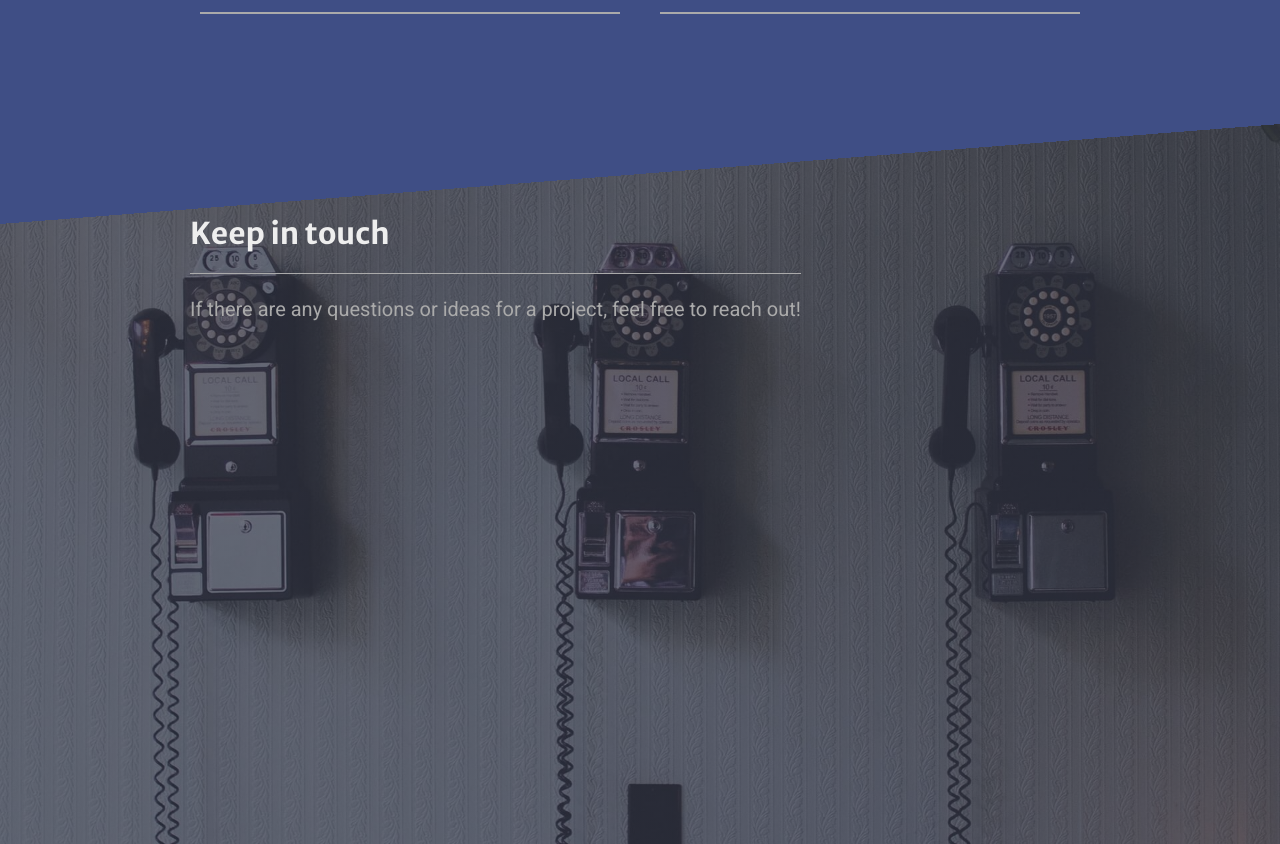
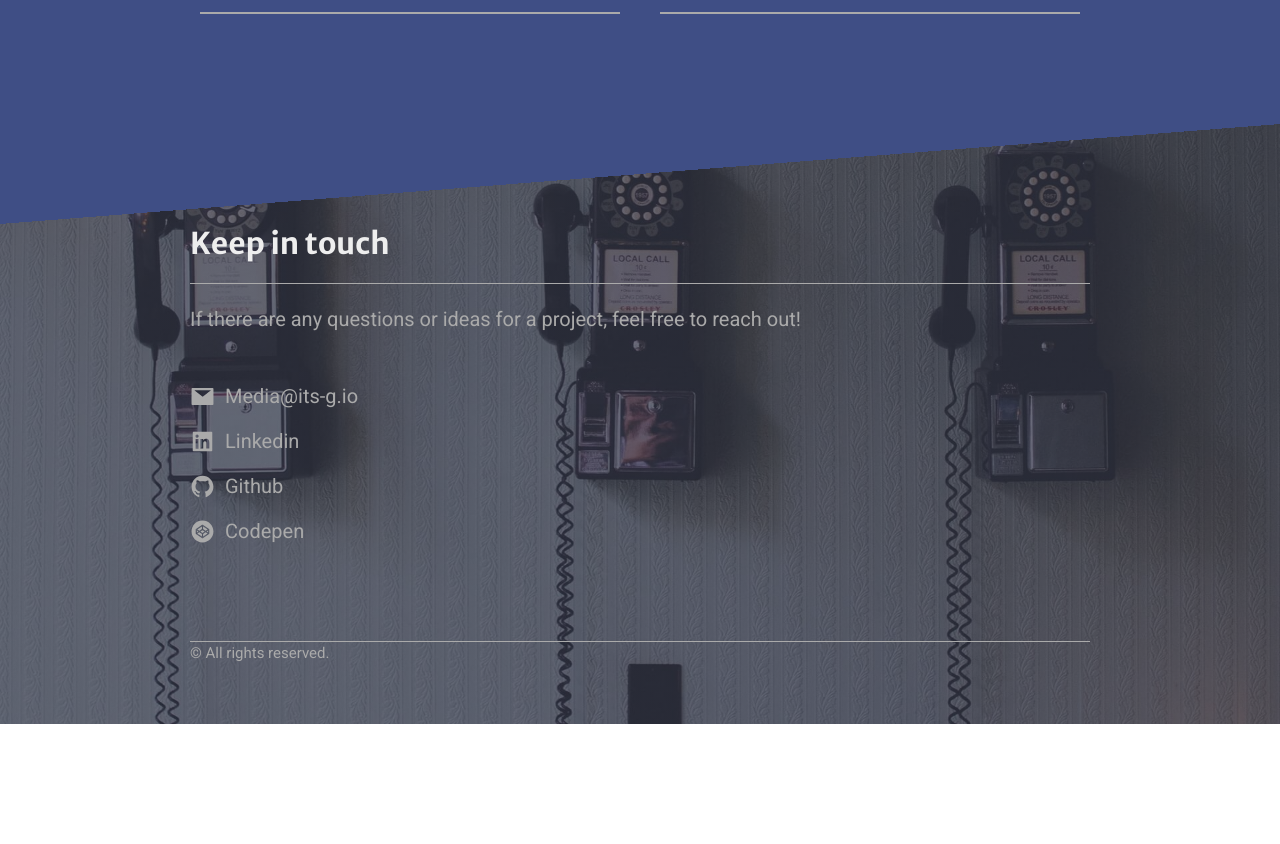
Before and after one commit to its-gio/its-gio.github.io, a React (Create React App) app: page / in a window 1280 px wide. Shown: the part 1784-2628 px from the top of the page. After the commit the page ends 2508 px from the top, so only its background shows below. Built offline with nearby package versions, Linux system fonts and the light colour scheme.

Commit message:
Created links section and rights reserved section.

```diff
--- a/src/components/Footer.jsx
+++ b/src/components/Footer.jsx
@@ -1,4 +1,10 @@
 import React from "react";
+import {
+  AiFillMail,
+  AiFillGithub,
+  AiFillLinkedin,
+  AiFillCodepenCircle,
+} from "react-icons/ai";
 
 export default function Footer() {
   return (
@@ -11,6 +17,45 @@ export default function Footer() {
             reach out!
           </p>
         </div>
+
+        <div className="footer-inner--connect">
+          <div className="footer-inner--connect__links">
+            <a target="_blank" href="mailto: media@its-g.io" className="link">
+              <AiFillMail />
+              Media@its-g.io
+            </a>
+            <a
+              target="_blank"
+              href="https://www.linkedin.com/in/giovani-aguirre/"
+              className="link"
+            >
+              <AiFillLinkedin />
+              Linkedin
+            </a>
+            <a
+              target="_blank"
+              href="https://github.com/its-gio"
+              className="link"
+            >
+              <AiFillGithub />
+              Github
+            </a>
+            <a
+              target="_blank"
+              href="https://codepen.io/its-gio/"
+              className="link"
+            >
+              <AiFillCodepenCircle />
+              Codepen
+            </a>
+          </div>
+
+          <div className="footer-inner--connect__form"></div>
+        </div>
+      </div>
+
+      <div className="footer-reserved">
+        <p>&copy; All rights reserved.</p>
       </div>
     </div>
   );
--- a/src/styles/Footer.scss
+++ b/src/styles/Footer.scss
@@ -3,8 +3,12 @@
 
 .footer {
   @include overlap(right, #3f4e85, bottom);
-  padding-top: 90px;
-  height: 90vh;
+  display: flex;
+  flex-direction: column;
+  justify-content: space-between;
+  padding-top: 100px;
+  padding-bottom: 60px;
+  height: 75vh;
   background-image: linear-gradient(
       to top,
       rgba(46, 49, 65, 0.7),
@@ -21,13 +25,57 @@
   }
 
   &-inner {
-    display: flex;
     max-width: 900px;
     width: 100%;
     margin: 0 auto;
 
     &--content {
       @include title-and-tagline;
+      padding-bottom: 40px;
+    }
+
+    &--connect {
+      display: flex;
+
+      &__links,
+      &__form {
+        flex: 1;
+      }
+
+      &__links {
+        display: flex;
+        flex-direction: column;
+
+        .link {
+          display: flex;
+          margin: 10px 0;
+          text-decoration: none;
+
+          svg {
+            width: 25px;
+            height: auto;
+            margin-right: 10px;
+          }
+        }
+      }
+    }
+  }
+
+  &-reserved {
+    bottom: 20px;
+    font-size: 0.75rem;
+    max-width: 900px;
+    width: 100%;
+    margin: 0 auto;
+
+    ::before {
+      content: " ";
+      display: block;
+      max-width: 900px;
+      width: 100%;
+      height: 1px;
+      border-bottom: 1px solid #aaa;
+      padding-top: $hr-space;
     }
   }
 }
```
